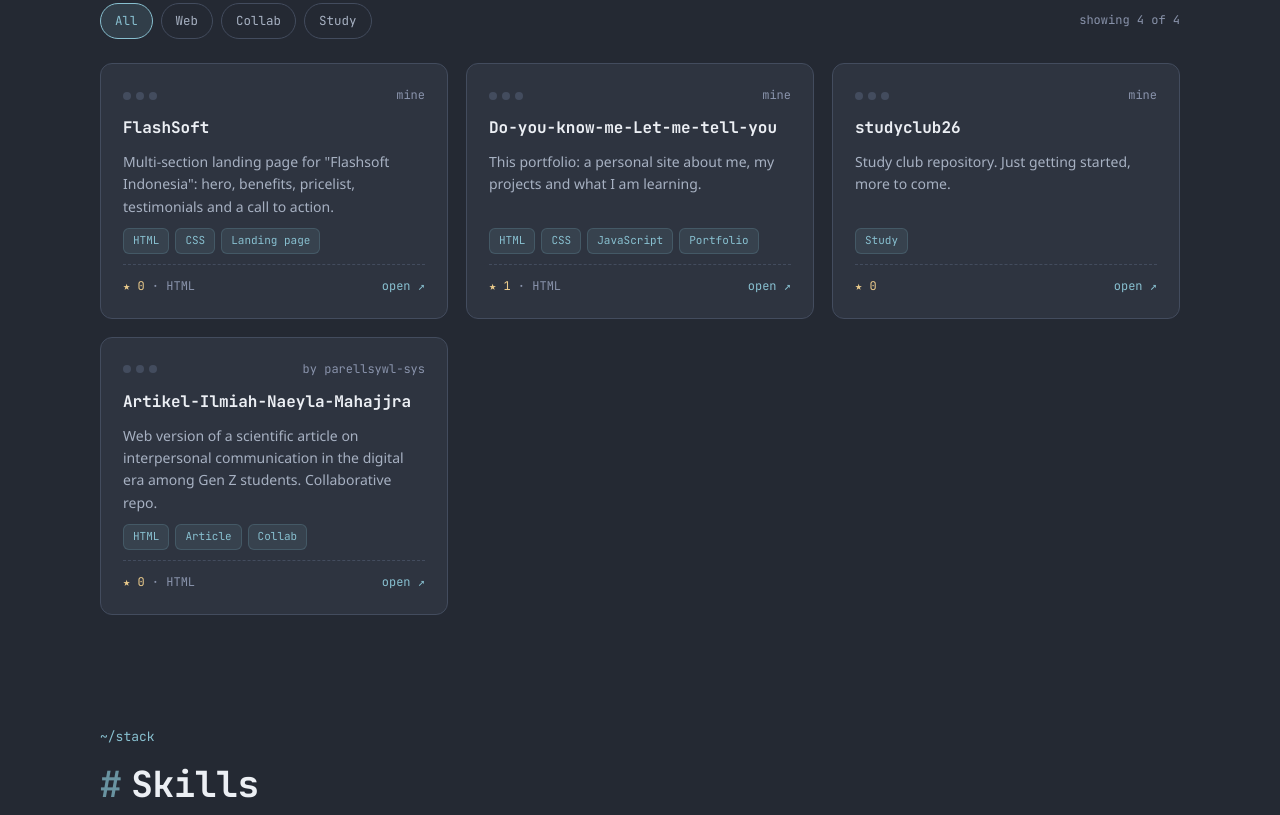
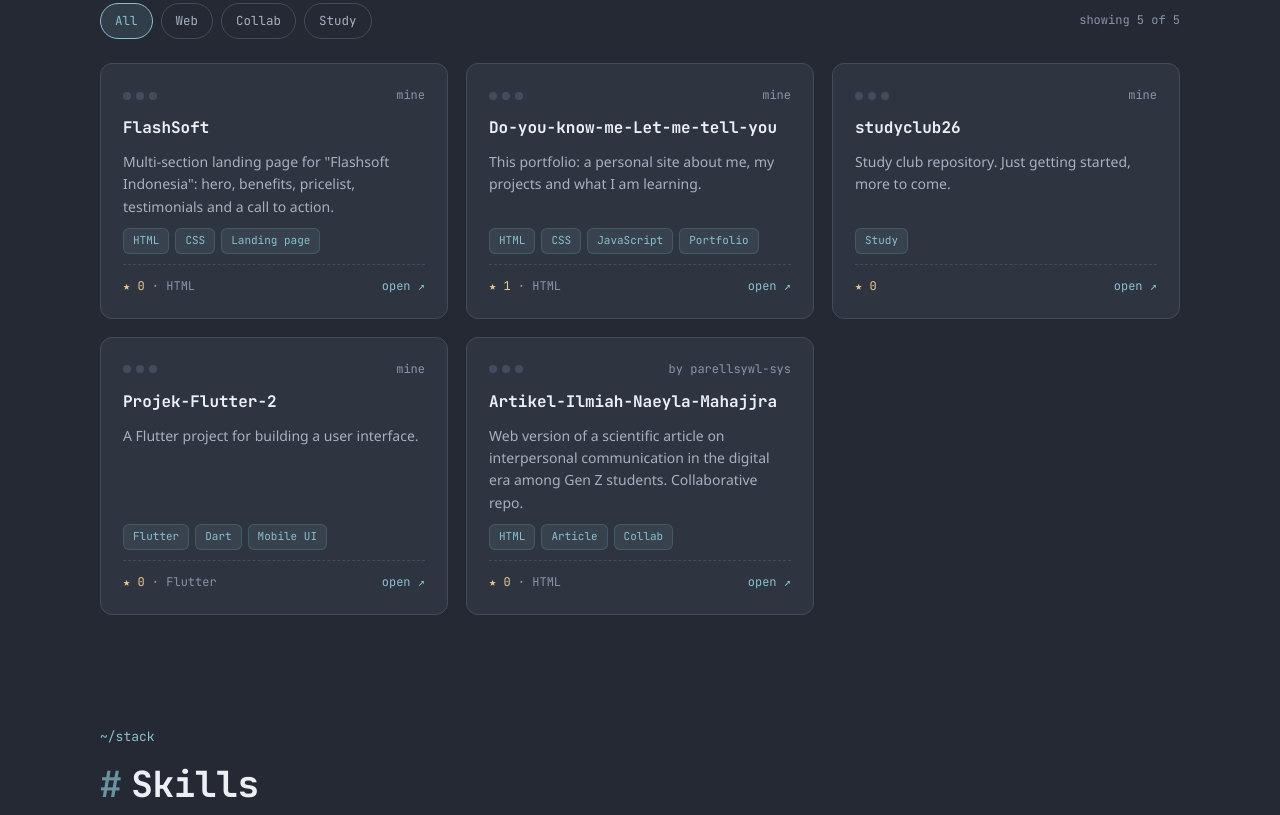
Before and after one commit to LeonardoDavinci67/Do-you-know-me-Let-me-tell-you, a plain HTML site: page index.html in a window 1280 px wide. Shown: the part 1043-1858 px from the top of the page. Drawn offline with Linux system fonts and the light colour scheme; no server answers.

Commit message:
add repo

```diff
--- a/index.html
+++ b/index.html
@@ -647,6 +647,9 @@
     { name: 'studyclub26', owner: 'LeonardoDavinci67', type: 'study', lang: '', stars: 0,
       desc: 'Study club repository. Just getting started, more to come.',
       tags: ['Study'] },
+    { name: 'Projek-Flutter-2', owner: 'LeonardoDavinci67', type: 'study', lang: 'Flutter', stars: 0,
+      desc: 'A Flutter project for building a user interface.',
+      tags: ['Flutter', 'Dart', 'Mobile UI'] },
     { name: 'Artikel-Ilmiah-Naeyla-Mahajjra', owner: 'parellsywl-sys', type: 'collab web', lang: 'HTML', stars: 0,
       desc: 'Web version of a scientific article on interpersonal communication in the digital era among Gen Z students. Collaborative repo.',
       tags: ['HTML', 'Article', 'Collab'] }
```
